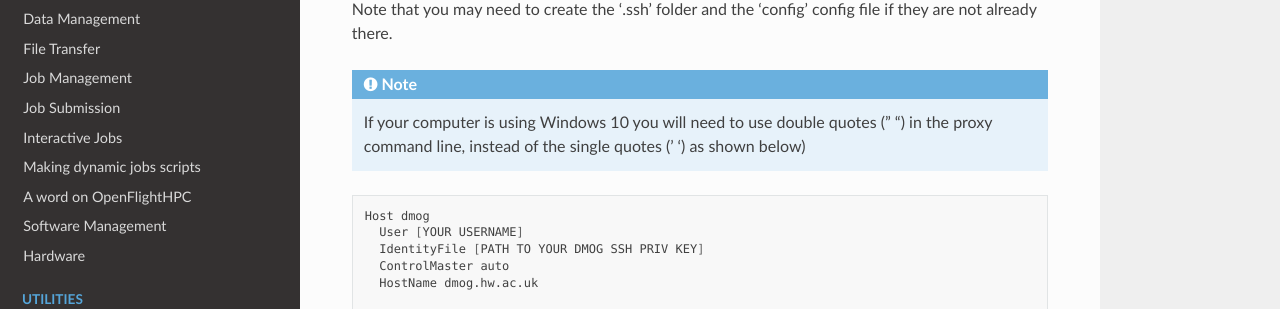
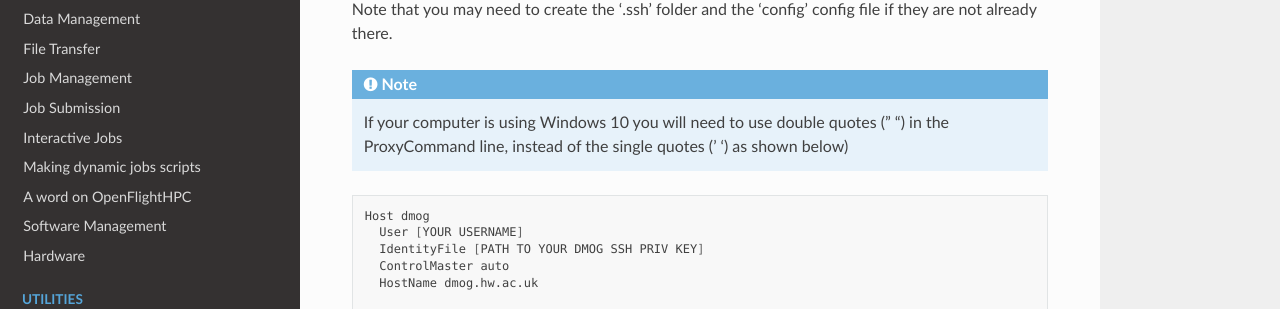
Before and after one commit to jm130/dmogdocs, a Sphinx documentation site: the page built from docs/source/user/connecting.rst, in a window 1280 px wide and 900 px high, scrolled down 692 px. Shown: the part 145-454 px from the top of the window. Built offline with Sphinx 7.4.7 and the Read the Docs theme 3.1.0, drawn with Linux system fonts in a browser that asks for light colours.

Commit message:
Update connecting.rst

```diff
--- a/docs/source/user/connecting.rst
+++ b/docs/source/user/connecting.rst
@@ -34,7 +34,7 @@
 Note that you may need to create the '.ssh' folder and the 'config' config file if they are not already there.
 
 .. note::
-   If your computer is using Windows 10 you will need to use double quotes (" ") in the proxy command line, instead of the single quotes (' ') as shown below)
+   If your computer is using Windows 10 you will need to use double quotes (" ") in the ProxyCommand line, instead of the single quotes (' ') as shown below)
 
 .. code-block:: bash
 
```
